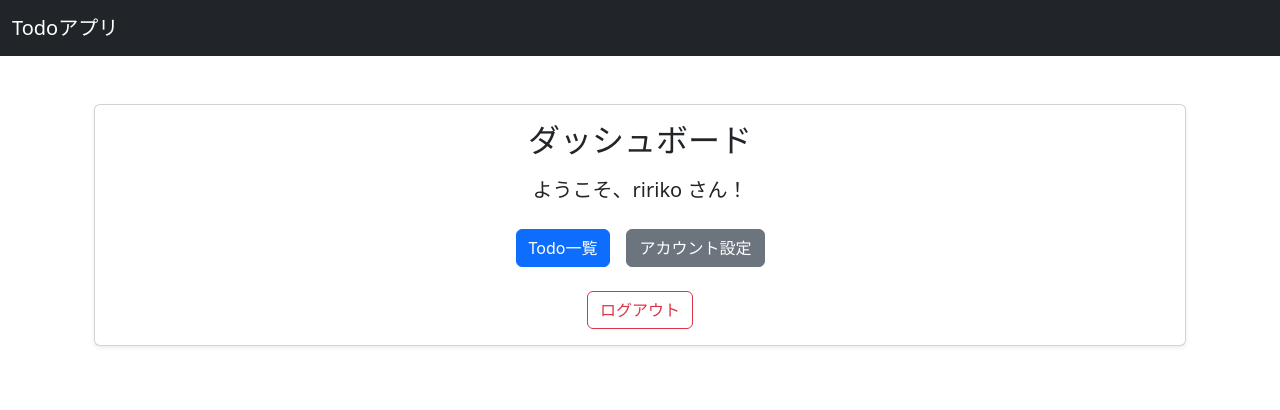
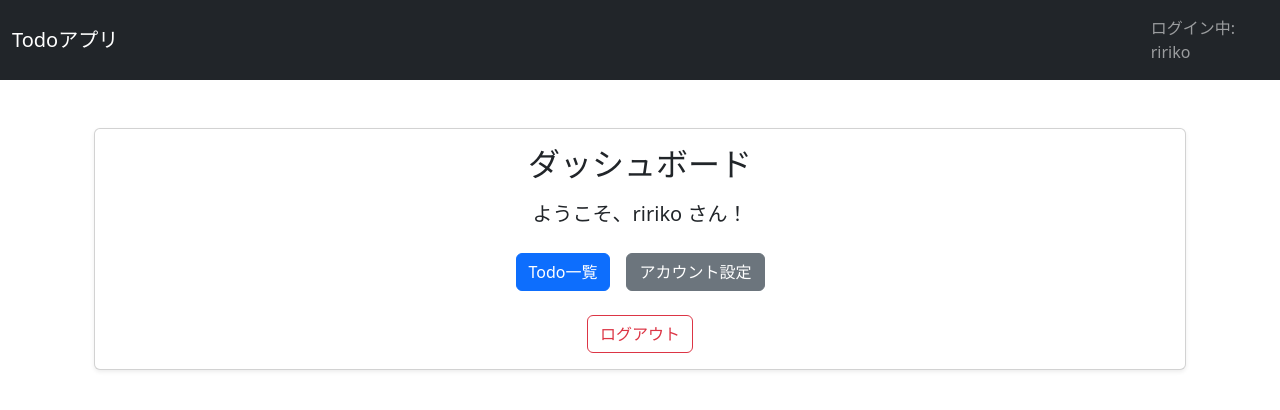
Before and after one commit to yuta20253/django-todo, a Django app: page /accounts/dashboard/ in a window 1280 px wide. Shown: the top 410 px of the page. Run offline with Django 5.2, Linux system fonts and the light colour scheme; a user stored in the database is signed in.

Commit message:
add: Headerにログインとログアウトを条件で分ける

```diff
--- a/myproject/templates/base.html
+++ b/myproject/templates/base.html
@@ -4,11 +4,23 @@
     <meta charset="UTF-8">
     <title>{% block title %}Todoアプリ{% endblock %}</title>
     <link href="https://cdn.jsdelivr.net/npm/bootstrap@5.3.0/dist/css/bootstrap.min.css" rel="stylesheet">
+    <link href="https://fonts.googleapis.com/css2?family=Noto+Sans+JP:wght@400;700&display=swap" rel="stylesheet">
 </head>
 <body>
     <nav class="navbar navbar-expand-lg navbar-dark bg-dark">
       <div class="container-fluid">
-        <a class="navbar-brand" href="{% url 'todo_list' %}">Todoアプリ</a>
+        <a class="navbar-brand" href="{% url 'dashboard' %}">Todoアプリ</a>
+      </div>
+      <div class="d-flex">
+        {% if user.is_authenticated %}
+          <span class="navbar-text me-3">
+            ログイン中: {{ user.username }}
+          </span>
+        {% else %}
+          <a class="btn btn-outline-secondary" href="{% url 'logout' %}">
+            ログアウト
+          </a>
+        {% endif %}
       </div>
     </nav>
 
```
